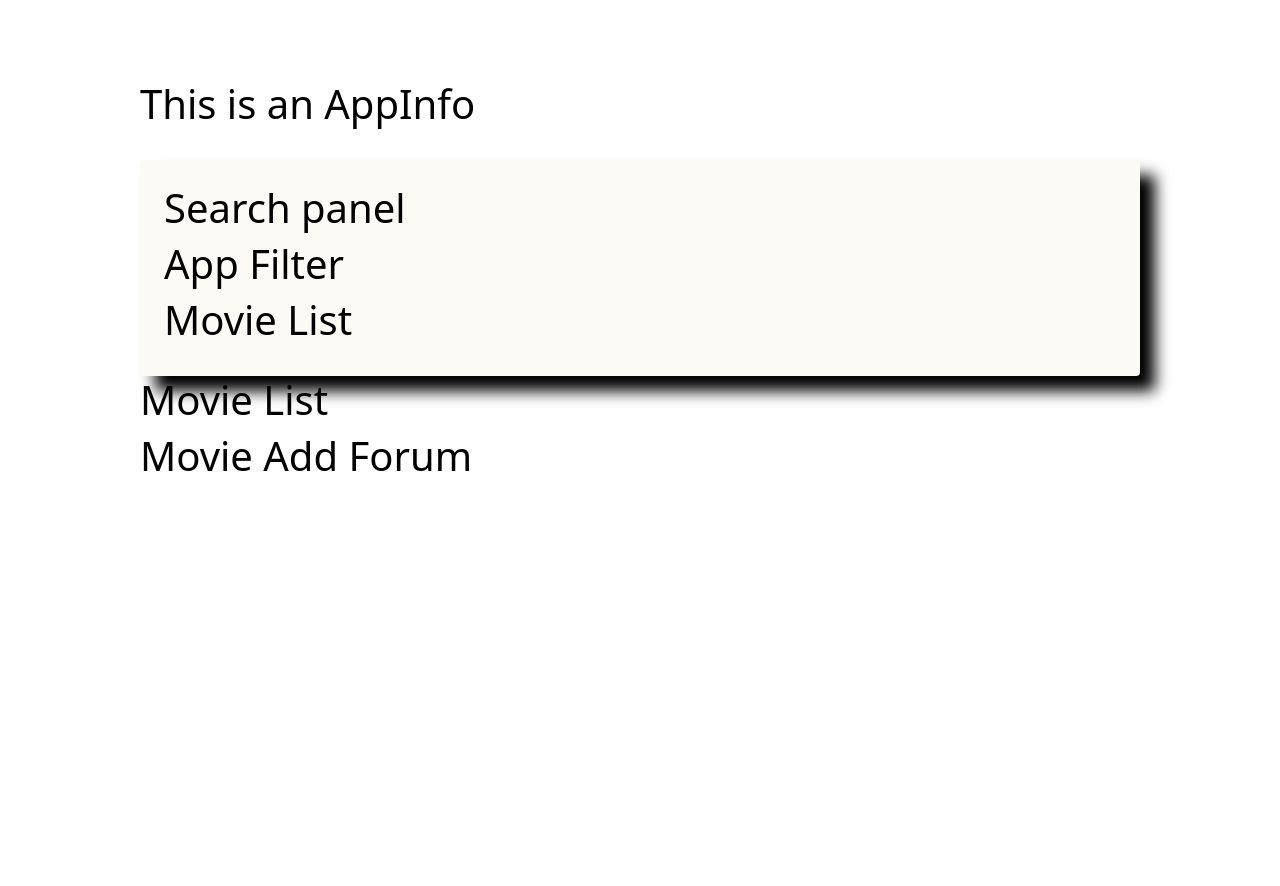
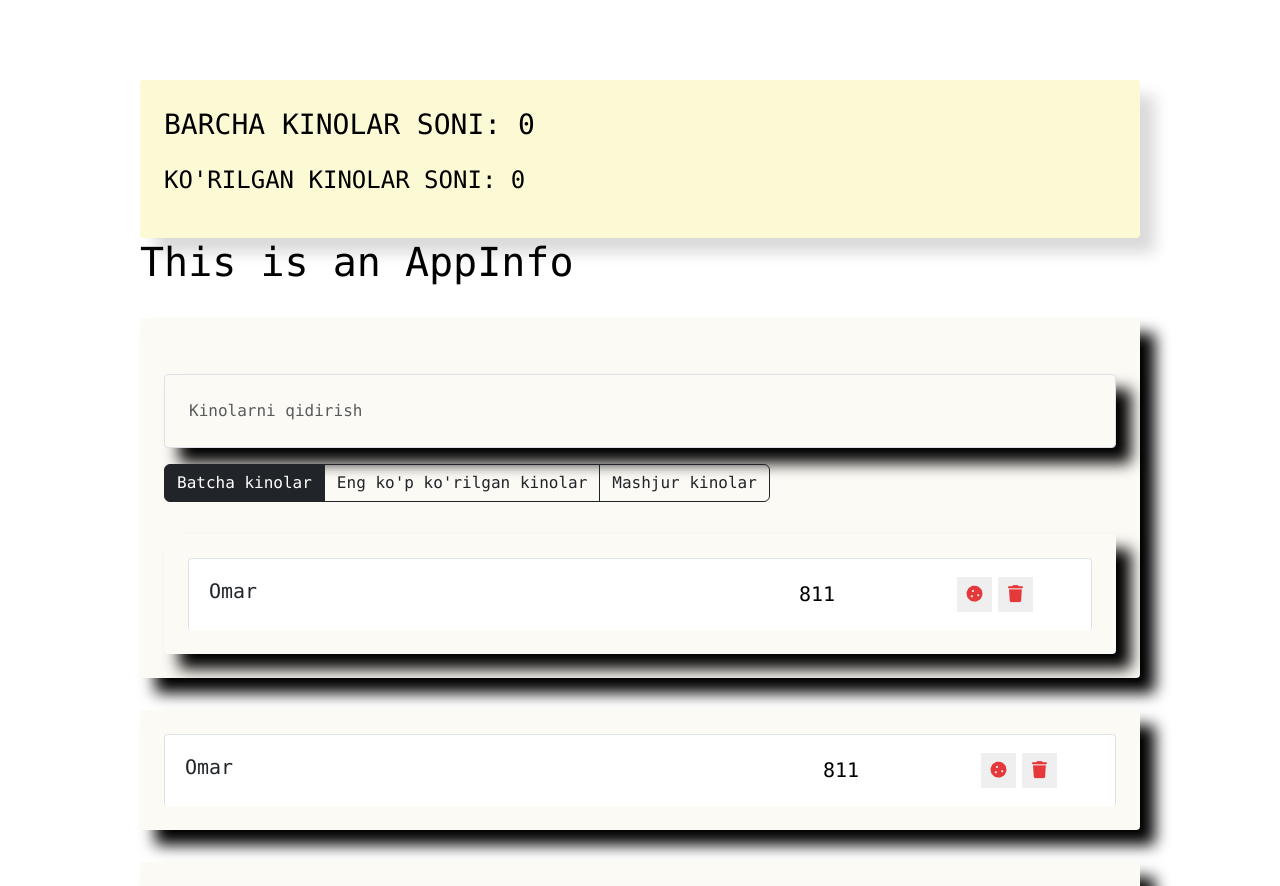
Before and after one commit to yahyoHakimov/project-vue, a Vue app: page / in a window 1280 px wide. Shown: the top 886 px of the page. Before the commit the page ends 800 px from the top, so only its background shows below. Built offline with nearby package versions, Linux system fonts and the light colour scheme.

Commit message:
new components were added

```diff
--- a/src/components/AppInfo.vue
+++ b/src/components/AppInfo.vue
@@ -1,5 +1,19 @@
 <script></script>
 
 <template>
+  <div class="app-info">
+    <p class="fs-3 text-uppercase">Barcha kinolar soni: 0</p>
+    <p class="fs-4 text-uppercase">Ko'rilgan kinolar soni: 0</p>
+
+  </div>
   <h1>This is an AppInfo</h1>
 </template>
+
+<style scoped>
+.app-info  {
+  padding: 1.5rem;
+  border-radius: 4px;
+  background-color: #fcfad5;
+  box-shadow: 15px 15px 15px rgba(0,0,0,0.15);
+}
+</style>
--- a/src/components/app-filter/AppFilter.vue
+++ b/src/components/app-filter/AppFilter.vue
@@ -1,5 +1,10 @@
 <script></script>
 
 <template>
-  <h1>App Filter</h1>
+  <div class="btn-group">
+    <button class="btn btn-dark" type="button">Batcha kinolar</button>
+    <button class="btn btn-outline-dark" type="button">Eng ko'p ko'rilgan kinolar</button>
+    <button class="btn btn-outline-dark" type="button">Mashjur kinolar</button>
+
+  </div>
 </template>
--- a/src/components/app/App.vue
+++ b/src/components/app/App.vue
@@ -17,7 +17,7 @@ export default {
 </script>
 
 <template>
-  <div class="app">
+  <div class="app font-monospace">
     <div class="content">
       <AppInfo />
       <div class="search-panel">
--- a/src/components/movie-add-forum/MovieAddForum.vue
+++ b/src/components/movie-add-forum/MovieAddForum.vue
@@ -1,5 +1,26 @@
 <script></script>
 
 <template>
-  <h1>Movie Add Forum   </h1>
+  <div class="movie-add-form">
+    <h3>Yangi kino qo'shish</h3>
+    <form class="add-form d-flex">
+      <input type="text" class="form-control new-movie-label" placeholder="Qanday kino?">
+      <input type="text" class="form-control new-movie-label" placeholder="Necha marotaba ko'rilgan?">
+
+      <button class="btn btn-outline-dark" type="submit">
+        Qo'shish
+      </button>
+    </form>
+  </div>
 </template>
+
+<style>
+.movie-add-form {
+
+  margin-top: 2rem;
+  padding: 1.5rem;
+  background-color: #fcfaf5;
+  border-radius: 4px;
+  box-shadow: 15px 15px 15px rgba(0, 0, 0, 15);
+}
+</style>
--- /dev/null
+++ b/src/components/movie-list-item/MovieListItem.vue
@@ -0,0 +1,76 @@
+<script>
+// import SearchPanel from "@/components/app/App.vue";
+//
+// export default {
+//   components: {SearchPanel}
+// }
+</script>
+
+<template>
+  <li class="list-group-item d-flex justify-content-between">
+    <span class="list-group-item-label">Omar</span>
+    <input type="number" class="list-group-item-input" defaultValue="811">
+    <div class="d-flex justify-content-center align-items-center">
+      <button type="button" class="btn-cookie btn-sm">
+        <i class="fas fa-cookie"></i>
+      </button>
+      <button type="button" class="btn-trash btn-sm">
+        <i class="fas fa-trash"></i>
+      </button>
+      <i class="fas fa-star"></i>
+    </div>
+  </li>
+</template>
+
+<style scoped>
+.list-group-item {
+  padding: 15px 20px;
+  border-bottom: 1px solid #3d5a80
+}
+.list-group-item:last-child {
+  border-bottom: none;
+}
+.list-group-item span {
+  line-height: 35px;
+  font-size: 20px;
+  cursor: pointer;
+  width: 550px;
+}
+
+.list-group-item input {
+  line-height: 35px;
+  font-size: 20px;
+  text-align: center;
+  border: 0;
+  outline: none;
+}
+.list-group-item button {
+  width: 35px;
+  height: 35px;
+  margin: 3px;
+  font-size: 17px;
+  border: none;
+  cursor: pointer;
+}
+.list-group-item .btn-trash {
+  color: #e5383b;
+}
+.list-group-item .btn-cookie {
+  color: #e5383b;
+}
+.list-group-item .fa-star{
+  width: 35px;
+  height: 35px;
+  text-align: center;
+  line-height: 35px;
+  font-size: 16px;
+  color: #ffd700;
+  transition: 0.3s all;
+  transform: translateX(30px);
+  opacity: 0;
+}
+.list-group-item.like .fa-star {
+  opacity: 1;
+  transform: translateX(0);
+}
+</style>
--- a/src/components/movie-list/MovieList.vue
+++ b/src/components/movie-list/MovieList.vue
@@ -1,5 +1,26 @@
-<script></script>
+<script>
+import MovieListItem from "@/components/movie-list-item/MovieListItem.vue";
+
+export default {
+  components: {
+    MovieListItem
+  }
+}
+</script>
 
 <template>
-  <h1>Movie List</h1>
+  <ul class="movie-list list-group">
+    <MovieListItem />
+  </ul>
 </template>
+
+<style>
+.movie-list {
+  margin-top: 2rem;
+  padding: 1.5rem;
+  background-color: #fcfaf5;
+  border-radius: 4px;
+  box-shadow: 15px 15px 15px rgba(0, 0, 0, 15);
+
+}
+</style>
--- a/src/components/search-panel/SearchPanel.vue
+++ b/src/components/search-panel/SearchPanel.vue
@@ -1,7 +1,18 @@
 <script></script>
 
 <template>
-  <h1>Search panel</h1>
+  <input type="text" class="form-control search-input" placeholder="Kinolarni qidirish">
 </template>
 
-<style scoped></style>
+<style scoped>
+.form-control {
+  margin-top: 2rem;
+  margin-bottom: 1rem;
+  padding: 1.5rem;
+  background-color: #fcfaf5;
+  border-radius: 4px;
+  box-shadow: 15px 15px 15px rgba(0, 0, 0, 15);
+
+}
+
+</style>
```
